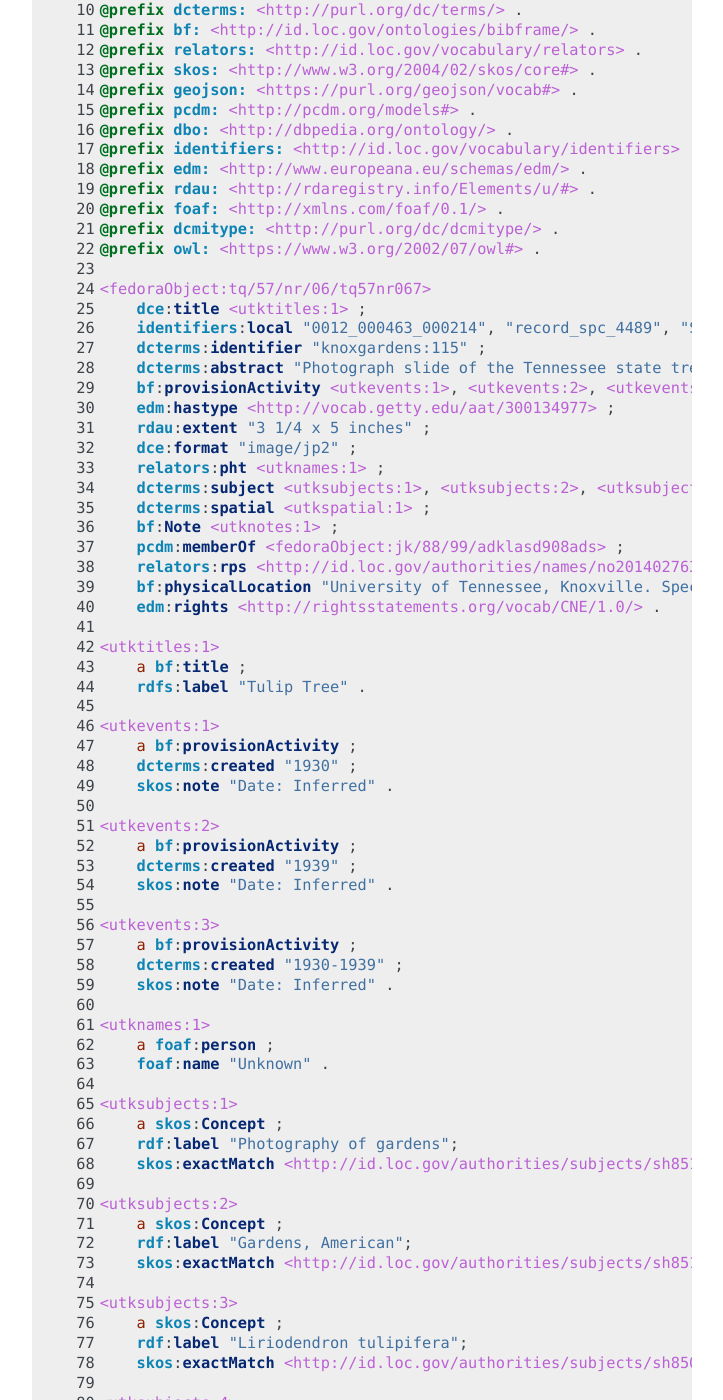
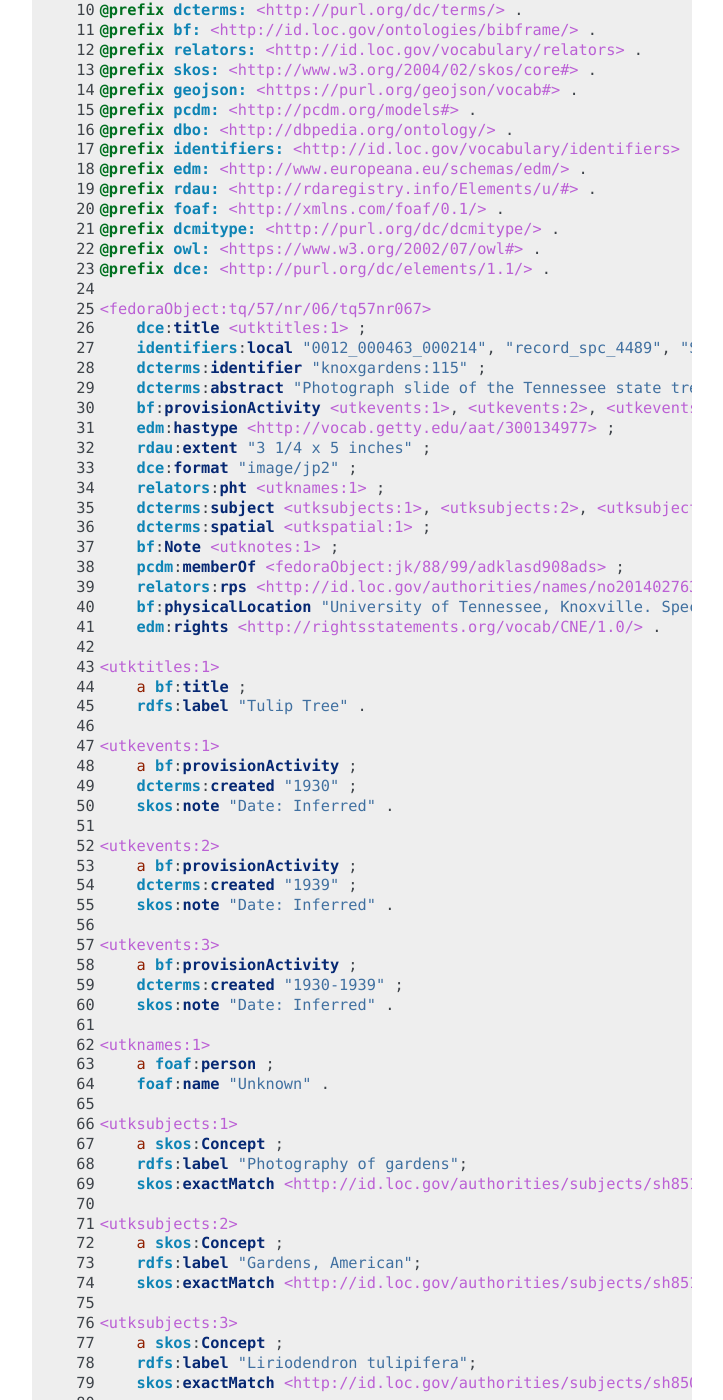
Before and after one commit to markpbaggett/utk_hyrax_review_docs, a Sphinx documentation site: the page built from docs/source/demo1/7_mods_to_rdf.rst, in a window 1280 px wide and 1400 px high, scrolled down 9755 px. Shown: the whole window, without its empty margins (388-1111 px from the left). Built offline with Sphinx 7.4.7, drawn with Linux system fonts in a browser that asks for light colours; some of the changed text lies outside the part shown.

Commit message:
Add missing namespaces back.

```diff
--- a/docs/source/demo1/7_mods_to_rdf.rst
+++ b/docs/source/demo1/7_mods_to_rdf.rst
@@ -471,6 +471,7 @@ Complex Mappings Option
     @prefix foaf: <http://xmlns.com/foaf/0.1/> .
     @prefix dcmitype: <http://purl.org/dc/dcmitype/> .
     @prefix owl: <https://www.w3.org/2002/07/owl#> .
+    @prefix dce: <http://purl.org/dc/elements/1.1/> .
 
     <fedoraObject:tq/57/nr/06/tq57nr067>
         dce:title <utktitles:1> ;
@@ -515,22 +516,22 @@ Complex Mappings Option
 
     <utksubjects:1>
         a skos:Concept ;
-        rdf:label "Photography of gardens";
+        rdfs:label "Photography of gardens";
         skos:exactMatch <http://id.loc.gov/authorities/subjects/sh85101348.html> .
 
     <utksubjects:2>
         a skos:Concept ;
-        rdf:label "Gardens, American";
+        rdfs:label "Gardens, American";
         skos:exactMatch <http://id.loc.gov/authorities/subjects/sh85101348.html> .
 
     <utksubjects:3>
         a skos:Concept ;
-        rdf:label "Liriodendron tulipifera";
+        rdfs:label "Liriodendron tulipifera";
         skos:exactMatch <http://id.loc.gov/authorities/subjects/sh85077428.html> .
 
     <utksubjects:4>
         a skos:Concept ;
-        rdf:label "Flowering trees";
+        rdfs:label "Flowering trees";
         skos:exactMatch <http://id.loc.gov/authorities/subjects/sh85049328.tml> .
 
     <utkspatial:1>
@@ -554,6 +555,7 @@ Complex Mappings Option
 
 
 
+
 **Note**: I never got around to or need to think about these things:
 
     `@TODO` or talkabout: provision activities, name modeling, project, physicalcollections:1 owl:sameAs, skipped recordInfo.
```
